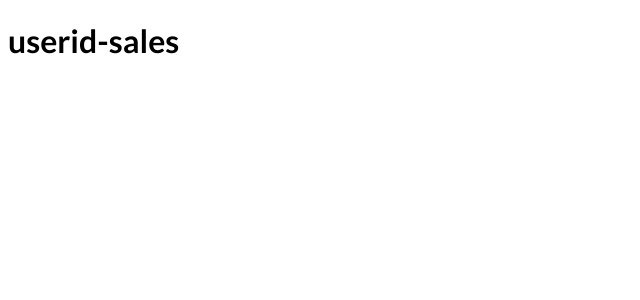
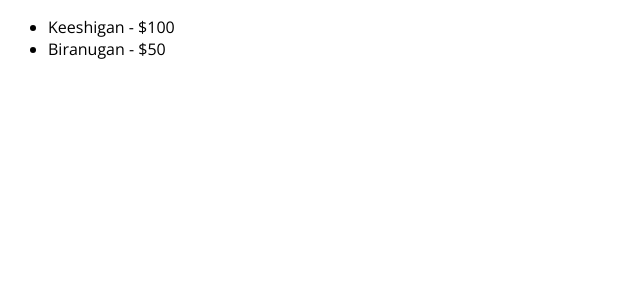
Before and after one commit to kpirabaharan/Next-JS, a Next.js app in the folder section-5-pre-rendering/: page /sales in a window 1280 px wide. Shown: the top 300 px of the page, without its empty margins (0-640 px from the left). Built offline with nearby package versions, Linux system fonts and the light colour scheme; data requests are answered from the project's data file.

Commit message:
Section 5: Fetch Data from Client Normally with Dummy Backend
Signed-off-by: Keeshigan Pirabaharan <kpirabaharan3@gmail.com>

```diff
--- /dev/null
+++ b/section-5-pre-rendering/dummy-backend/db.json
@@ -0,0 +1,6 @@
+{
+  "sales": [
+    { "id": "s1", "username": "Keeshigan", "volume": "100" },
+    { "id": "s2", "username": "Biranugan", "volume": "50" }
+  ]
+}
--- /dev/null
+++ b/section-5-pre-rendering/pages/sales/index.js
@@ -0,0 +1,49 @@
+import { sendStatusCode } from 'next/dist/server/api-utils';
+import React, { useEffect, useState } from 'react';
+
+const LastSalesPage = () => {
+  const [sales, setSales] = useState();
+  const [isLoading, setIsLoading] = useState(false);
+
+  useEffect(() => {
+    setIsLoading(true);
+    fetch('http://localhost:3007/sales')
+      .then((response) => {
+        return response.json();
+      })
+      .then((data) => {
+        const transformedSales = [];
+
+        for (const key in data) {
+          transformedSales.push({
+            id: data[key]['id'],
+            username: data[key]['username'],
+            volume: data[key]['volume'],
+          });
+        }
+
+        setSales(transformedSales);
+        return setIsLoading(false);
+      });
+  }, []);
+
+  if (isLoading) {
+    return <p>Loading...</p>;
+  }
+
+  if (!sales) {
+    return <p>No data yet!</p>;
+  }
+
+  return (
+    <ul>
+      {sales.map((sale) => (
+        <li key={sale.id}>
+          {sale.username} - ${sale.volume}
+        </li>
+      ))}
+    </ul>
+  );
+};
+
+export default LastSalesPage;
--- a/section-5-pre-rendering/pages/user-profile.js
+++ b/section-5-pre-rendering/pages/users/user-profile.js
@@ -4,6 +4,9 @@ const UserProfilePage = (props) => {
 
 export async function getServerSideProps(context) {
   const { params, req, res } = context;
+
+  // Generated every refresh, REAL server side rendering
+  console.log('Server-side Code');
 
   // console.log(req);
   // console.log(res);
```
Also changed, not shown: section-5-pre-rendering/dummy-backend/package.json (added, +12 -0 lines), section-5-pre-rendering/pages/users/[uid].js (renamed from section-5-pre-rendering/pages/[uid].js).
